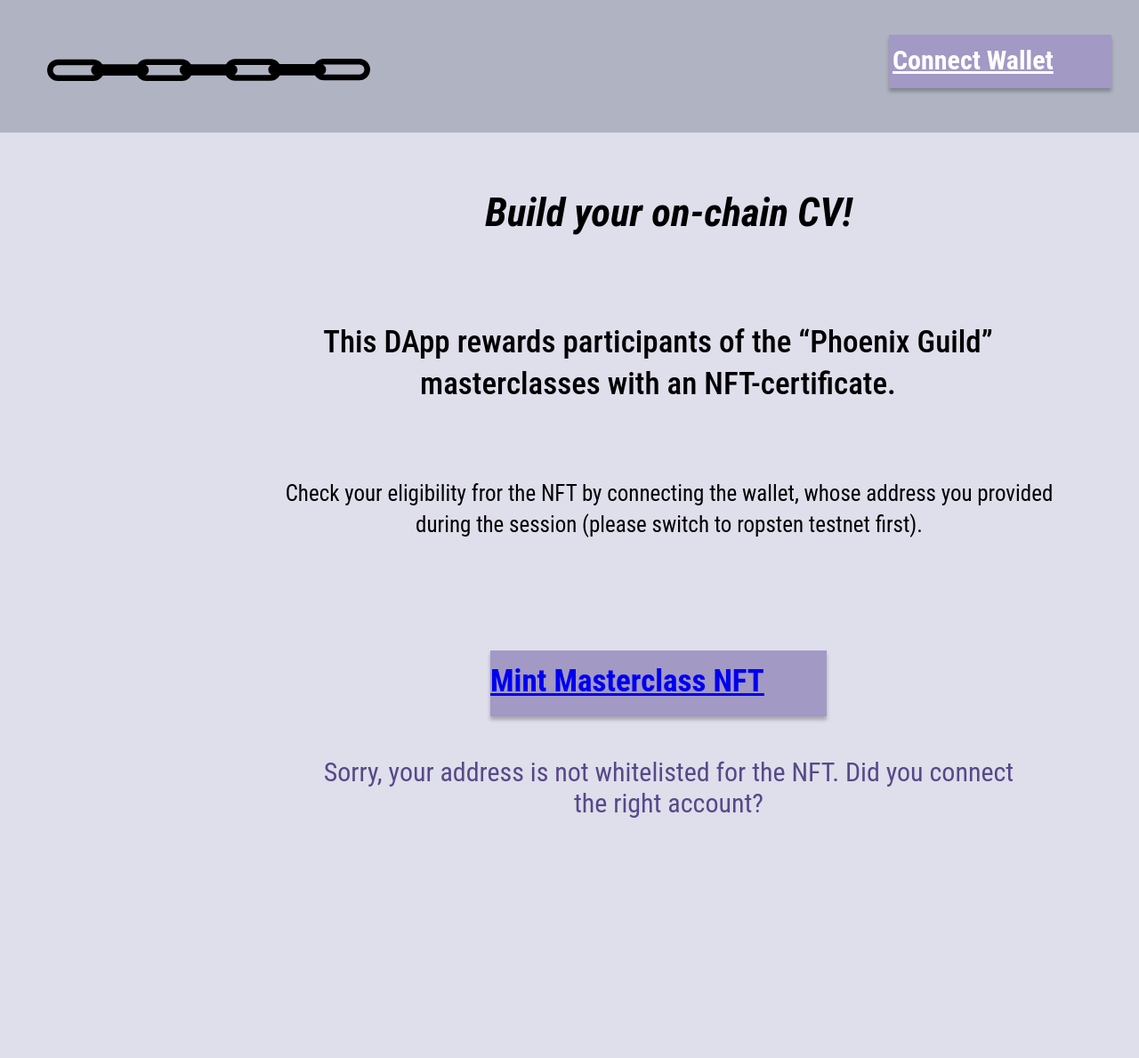
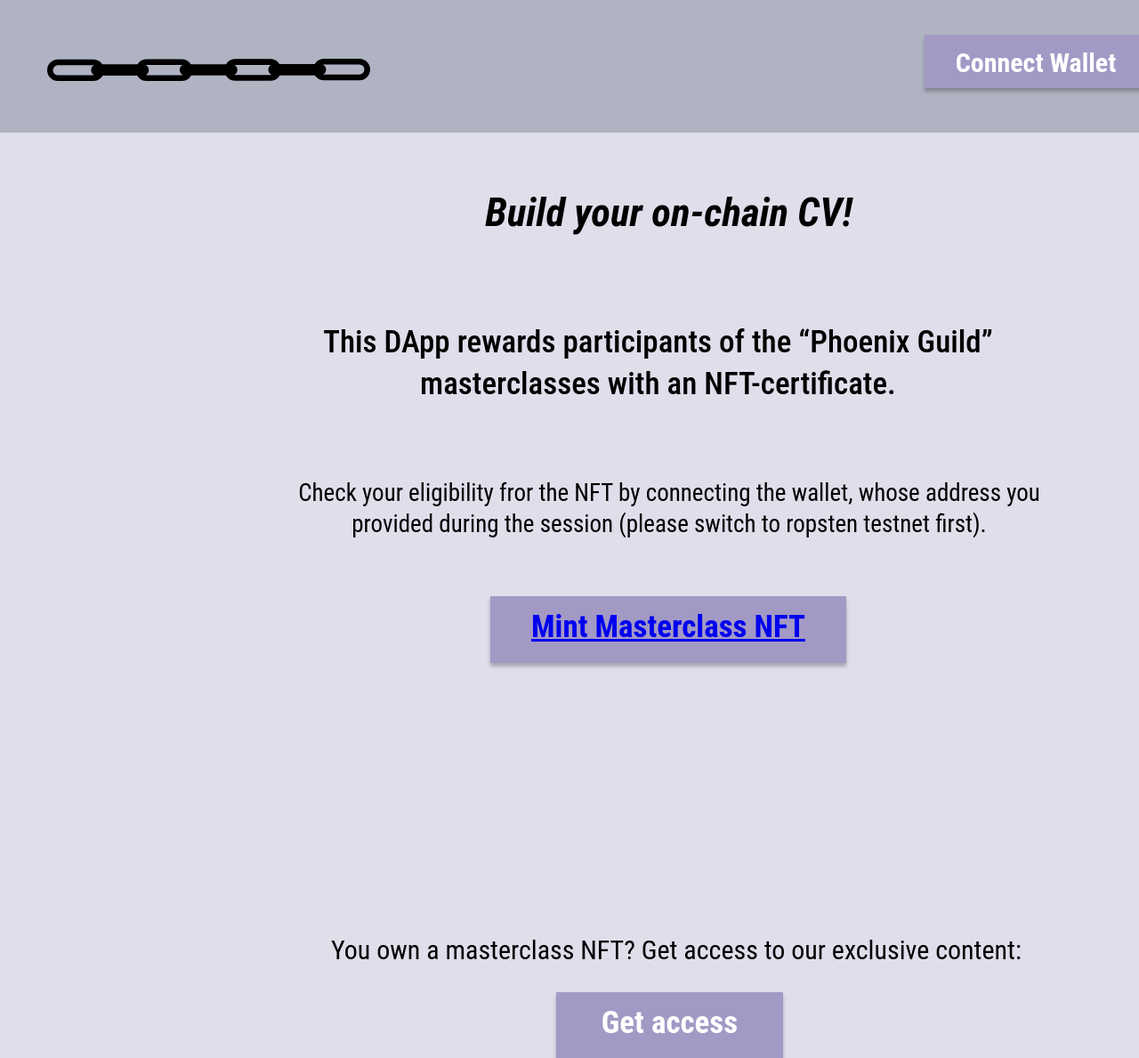
Before and after one commit to naboeth/MasterclassNFT, a website: page index.html in a window 1280 px wide. Shown: the whole page at 89% size. Before the commit the page ends 931 px from the top, so only its background shows below. Drawn offline with Linux system fonts and the light colour scheme.

Commit message:
front-end update

```diff
--- a/app.js
+++ b/app.js
@@ -1,5 +1,36 @@
+// src='node_modules/web3/dist/web3.min.js'></script>
+import Web3 from ‘web3’;
+
 if (/** Tokenmint successful*/ false) {
   window.document.getElementsByClassName("positive").style.display = "block";
 } else {
   window.document.getElementsByClassName("negative").style.display = "block";
 }
+
+
+
+async function loadWeb3() {
+  if (window.ethereum) {
+      window.web3 = new Web3(window.ethereum);
+      window.ethereum.enable();
+  }
+}
+
+async function loadContract() {
+  return await new window.web3.eth.Contract(ABI, contractAddress);
+}
+
+async function load() {
+  await loadWeb3();
+  window.contract = await loadContract();
+  //updateStatus('Ready!');
+}
+
+
+//function updateStatus(status) {
+  //const statusEl = document.getElementById('status');
+  //statusEl.innerHTML = status;
+  //console.log(status);
+//}
+
+load();
--- a/index.html
+++ b/index.html
@@ -9,6 +9,8 @@
   </head>
 
   <body>
+    <script src="app.js"></script>
+    <script>import Web3 from ‘web3’;</script>
     <div class="nav-container">
         <nav>
           <div class="logo">
@@ -18,7 +20,7 @@
             <a href="#">
               <img class="ourLogo" src="pictures/chain.svg" alt="" />
             </a>
-              <a class="mintnftbutton" href="#">Connect Wallet</a>
+              <a class="connectbutton" href="#">Connect Wallet</a>
           </ul>
 
         </nav>
@@ -37,7 +39,7 @@
     <div>
 
     <div class="mintingprocess">
-      <a href="#"> Mint Masterclass NFT</a>
+      <a href="#">Mint Masterclass NFT</a>
     </div>
 
     <div class="mintingmessage">
@@ -47,11 +49,15 @@
 
       <div class="negative">Sorry, your address is not whitelisted for the NFT. Did you connect the right account?
       </div>
+
+     <div class="getaccess">
+      <p>You own a masterclass NFT? Get access to our exclusive content:
+      </p>
+
+      <a href="#">Get access</a>
+     </div>
+
     </div>
 
-
-
-
-    <script src="app.js"></script>
   </body>
 </html>
--- a/style.css
+++ b/style.css
@@ -6,6 +6,7 @@
 body {
   font-family: "Roboto Condensed", sans-serif;
   background: #dfdeeb;
+  text-align: center;
 }
 
 /* Header container */
@@ -30,10 +31,10 @@ nav .ourLogo {
   top: 48px;
 }
 
-nav .mintnftbutton {
+nav .connectbutton {
   box-sizing: border-box;
 
-  position: absolute;
+  position: relative;
   width: 250px;
   height: 60px;
   left: 999px;
@@ -44,12 +45,16 @@ nav .mintnftbutton {
   box-shadow: 0px 4px 4px rgba(0, 0, 0, 0.25);
 
   font-family: "Roboto Condensed", sans-serif;
+  text-align: center;
   font-weight: 700;
   font-size: 30px;
-  line-height: 50px;
+  line-height: 55px;
+  text-decoration: none;
 
   color: #ffffff;
 }
+
+/* body */
 
 .information h1 {
   position: absolute;
@@ -95,30 +100,34 @@ nav .mintnftbutton {
   font-family: "Roboto Condensed", sans-serif;
   font-style: normal;
   font-weight: 400;
-  font-size: 25px;
+  font-size: 27px;
   line-height: 35px;
   text-align: center;
 
   color: #000000;
 }
 
+/* minting button and message */
+
 .mintingprocess {
   box-sizing: border-box;
 
   position: absolute;
-  width: 378px;
-  height: 74px;
+  width: 400px;
+  height: 75px;
   left: 551px;
-  top: 731px;
+  top: 670px;
 
   background: #a299c5;
   box-shadow: 0px 4px 4px rgba(0, 0, 0, 0.25);
 
   font-family: "Roboto Condensed", sans-serif;
   font-style: normal;
+  text-align: center;
   font-weight: 700;
   font-size: 35px;
   line-height: 70px;
+  text-decoration: none;
 
   color: #ffffff;
 }
@@ -128,12 +137,12 @@ nav .mintnftbutton {
   width: 805px;
   height: 81px;
   left: 337px;
-  top: 850px;
+  top: 800px;
 
   font-family: "Roboto Condensed", sans-serif;
   font-style: normal;
   font-weight: 400;
-  font-size: 30px;
+  font-size: 27px;
   line-height: 35px;
   text-align: center;
 
@@ -148,7 +157,27 @@ nav .mintnftbutton {
   width: 805px;
   height: 81px;
   left: 349px;
-  top: 850px;
+  top: 800px;
+
+  font-family: "Roboto Condensed", sans-serif;
+  font-style: normal;
+  font-weight: 400;
+  font-size: 27px;
+  line-height: 35px;
+  text-align: center;
+
+  color: #564988;
+
+  /*Show after failed mint*/
+  display: none;
+}
+
+.getaccess p {
+  position: absolute;
+  width: 886px;
+  height: 44px;
+  left: 317px;
+  top: 1050px;
 
   font-family: "Roboto Condensed", sans-serif;
   font-style: normal;
@@ -157,8 +186,28 @@ nav .mintnftbutton {
   line-height: 35px;
   text-align: center;
 
-  color: #564988;
+  color: #000000;
+}
 
-  /*Show after failed mint*/
-  display: block;
+.getaccess a {
+  box-sizing: border-box;
+
+  position: absolute;
+  width: 255px;
+  height: 74px;
+  left: 625px;
+  top: 1115px;
+
+  background: #a299c5;
+  box-shadow: 0px 4px 4px rgba(0, 0, 0, 0.25);
+  transform: matrix(1, 0, 0, 1, 0, 0);
+
+  font-family: "Roboto Condensed", sans-serif;
+  font-style: normal;
+  font-weight: 700;
+  font-size: 35px;
+  line-height: 70px;
+  text-decoration: none;
+
+  color: #ffffff;
 }
```
Also changed, not shown: pictures/photo_2022-06-09_12-33-16.jpg (added), pictures/photo_2022-06-09_12-33-24.jpg (added).
